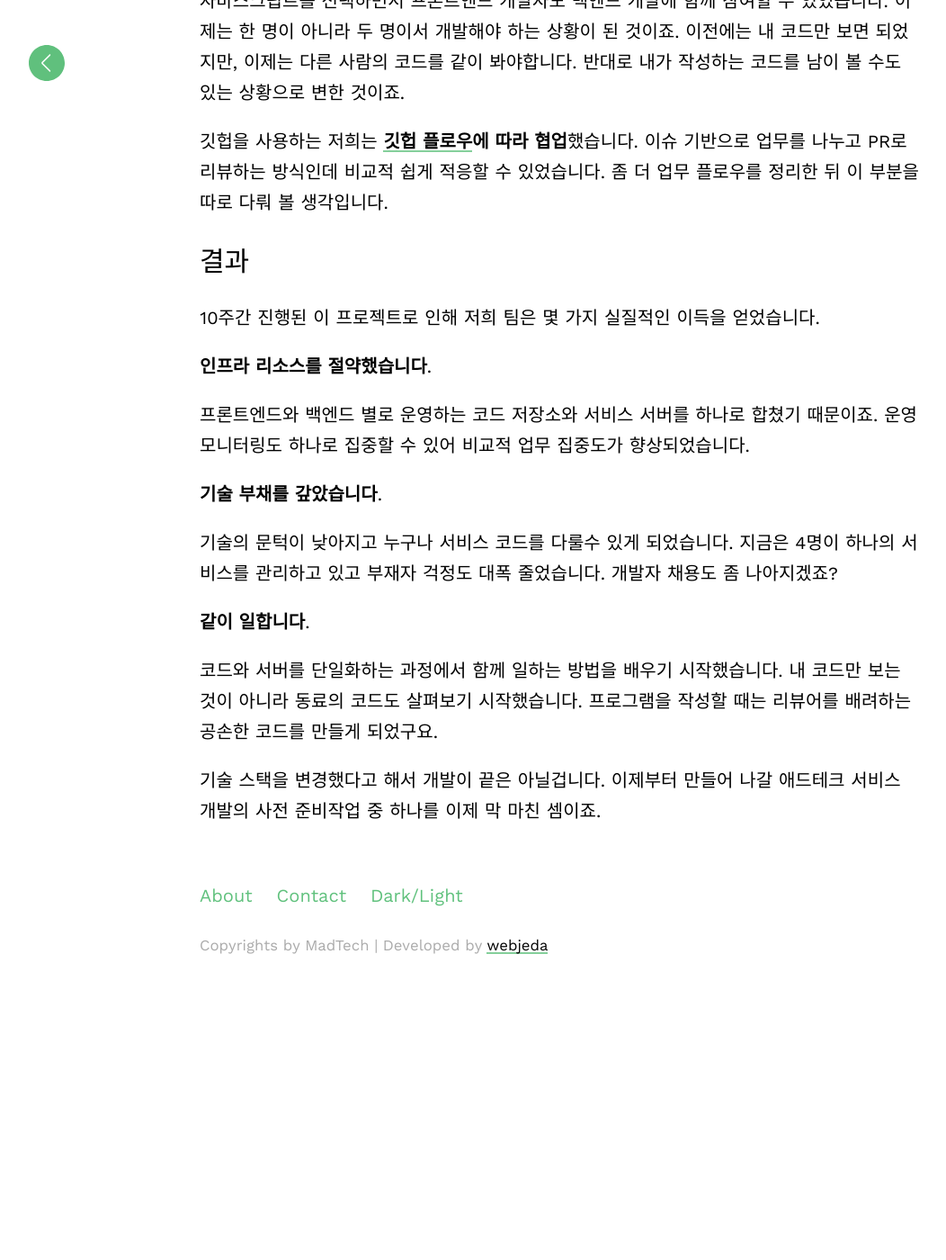
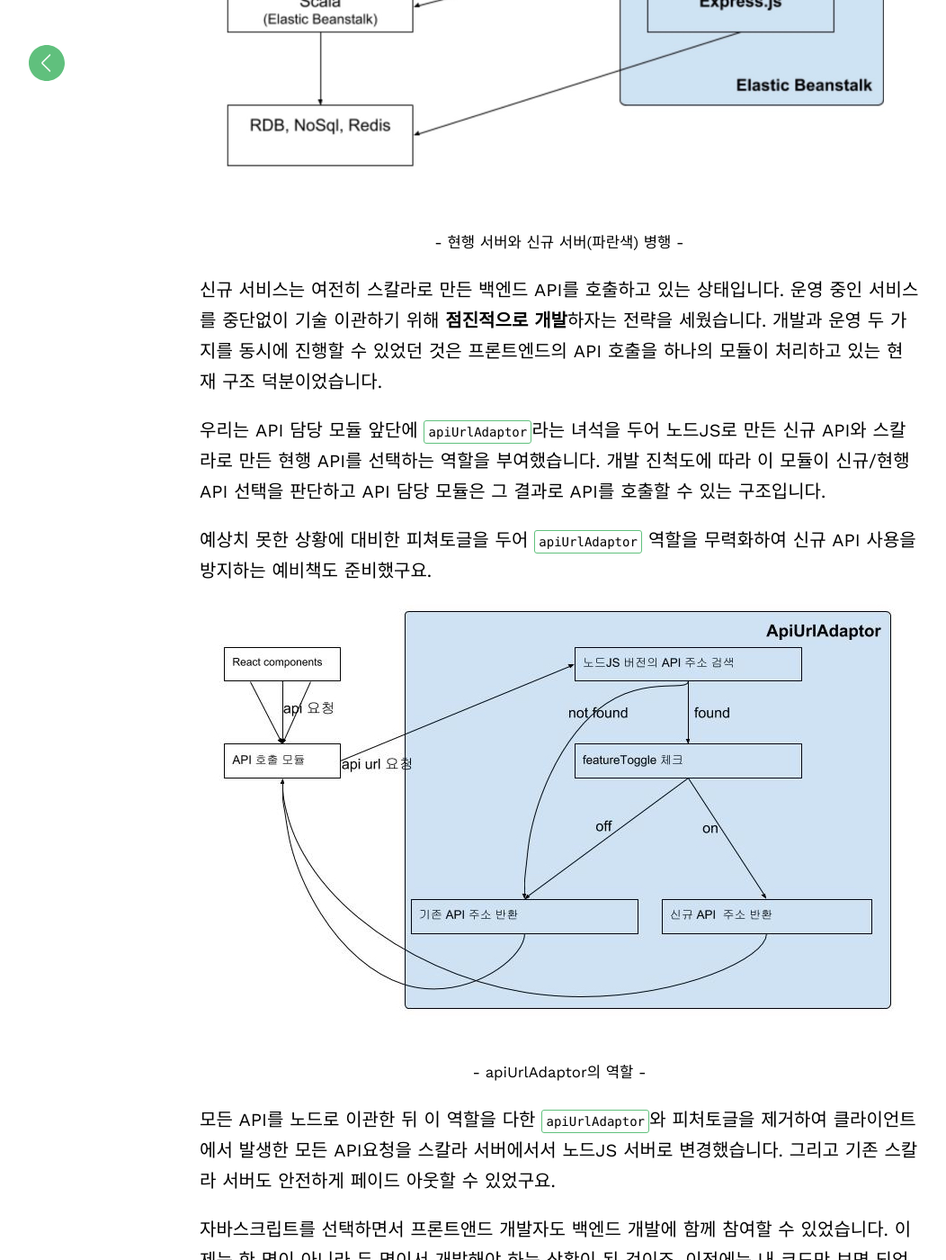
Before and after one commit to madup-inc/madup-inc.github.io, a Jekyll site: the page built from _posts/2018-09-19-move-scala-to-nodejs.md, in a window 1280 px wide and 1400 px high, scrolled down 4711 px. Shown: the whole window at 90% size, without its empty margins (18-1070 px from the left). Built offline with Jekyll 4.4.1, drawn with Linux system fonts in a browser that asks for light colours; some web fonts are replaced; before the commit the page ends 5777 px from its top, so only the background shows below that.

Commit message:
이미지 추가

```diff
--- a/_posts/2018-09-19-move-scala-to-nodejs.md
+++ b/_posts/2018-09-19-move-scala-to-nodejs.md
@@ -5,7 +5,7 @@ author: Chris
 date: 2018-09-19
 ---
 
-![로고](foo)
+![로고](/images/2018/09/19/ad.jpg)
 
 매드업은 광고 진행을 위한 기술 솔루션을 개발하는 팀입니다.
 광고주로부터 의뢰을 받아 적절한 곳으로 광고를 보내는 역할을 하고 있지요.
@@ -70,7 +70,7 @@ AWS 빈스톡 위에서 돌아가는 서비스입니다.
 올해 스택오버플로우에서 조사한 개발 언어 인기조사에서의 스칼라 순위가 이를 방증하고 있다고 생각합니다.
 
 ![](/images/2018/09/19/stackoverflow-developer-servey-results-2018.jpg)
-<small>- [Stackoverflow Developer Servey Results 2018](https://insights.stackoverflow.com/survey/2018/#technology-programming-scripting-and-markup-languages) 참고 -</small>
+<small style="display:block;text-align:center">- [Stackoverflow Developer Servey Results 2018](https://insights.stackoverflow.com/survey/2018/#technology-programming-scripting-and-markup-languages) 참고 -</small>
 
 대안으로 **자바스크립트**를 선택했습니다.
 정도의 차이는 있지만 팀원 모두가 노드JS에 대한 경험이 있었고, 최소한 코드를 읽을 수 있는 역량은 갖추고 있는 상황이기 때문입니다.
@@ -88,18 +88,20 @@ AWS 빈스톡 위에서 돌아가는 서비스입니다.
 리액트 어플리케이션을 올려 정적 파일로 처리할 수 있는 단일 웹어플리케이션을 재구축했습니다.
 이 어플리케이션 코드는 하나의 빈스톡 환경에 배포하여 프론트엔드와 백앤드를 함께 호스팅하도록 했구요.
 
+![기존 어플리케이션 구조](/images/2018/09/19/infra.jpg)
+<center><small>- 현행 서버와 신규 서버(파란색) 병행 -</small></center>
+
 신규 서비스는 여전히 스칼라로 만든 백엔드 API를 호출하고 있는 상태입니다.
 운영 중인 서비스를 중단없이 기술 이관하기 위해 **점진적으로 개발**하자는 전략을 세웠습니다.
 개발과 운영 두 가지를 동시에 진행할 수 있었던 것은 프론트엔드의 API 호출을 하나의 모듈이 처리하고 있는 현재 구조 덕분이었습니다.
-
-![기존 어플리케이션 구조]()
 
 우리는 API 담당 모듈 앞단에 `apiUrlAdaptor`라는 녀석을 두어 노드JS로 만든 신규 API와 스칼라로 만든 현행 API를 선택하는 역할을 부여했습니다.
 개발 진척도에 따라 이 모듈이 신규/현행 API 선택을 판단하고 API 담당 모듈은 그 결과로 API를 호출할 수 있는 구조입니다.
 
 예상치 못한 상황에 대비한 피쳐토글을 두어 `apiUrlAdaptor` 역할을 무력화하여 신규 API 사용을 방지하는 예비책도 준비했구요.
 
-![변경된 임시 어플리케이션 구조](?)
+![변경된 임시 어플리케이션 구조](/images/2018/09/19/apiUrlAdaptor.jpg)
+<center><small>- apiUrlAdaptor의 역할 -</small></center>
 
 모든 API를 노드로 이관한 뒤 이 역할을 다한 `apiUrlAdaptor`와 피처토글을 제거하여
 클라이언트에서 발생한 모든 API요청을 스칼라 서버에서서 노드JS 서버로 변경했습니다.
```
Also changed, not shown: images/2018/09/19/ad.jpg (added), images/2018/09/19/apiUrlAdaptor.jpg (added), images/2018/09/19/infra.jpg (added).
